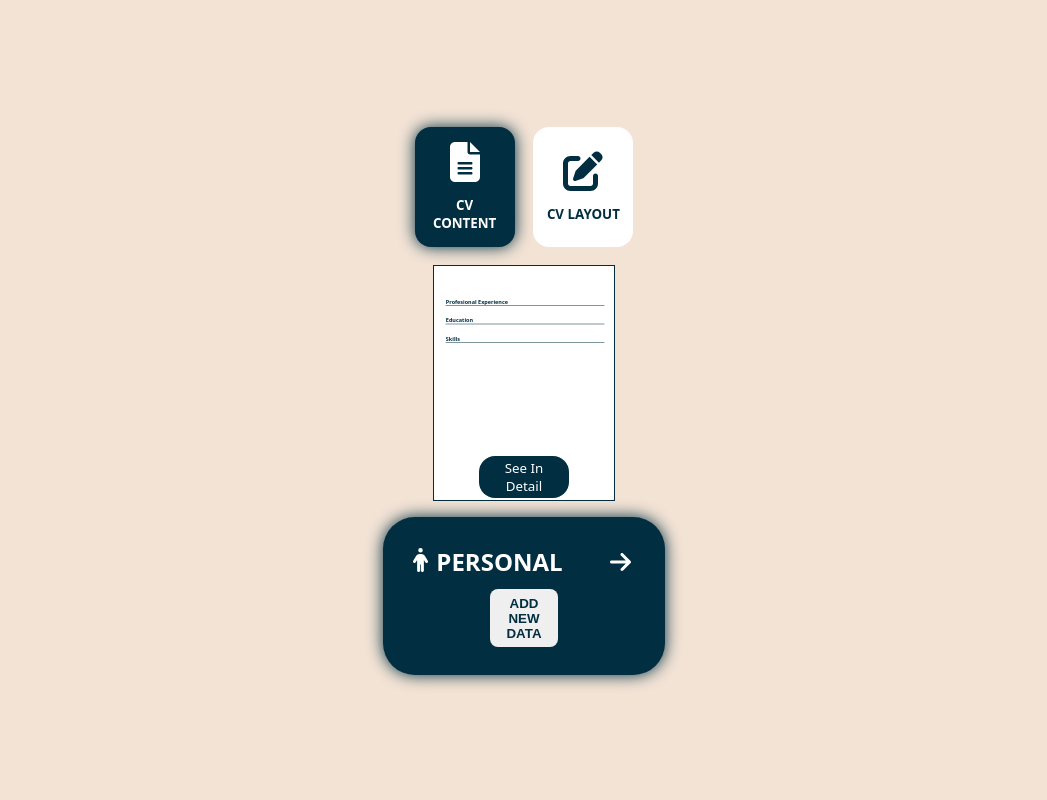
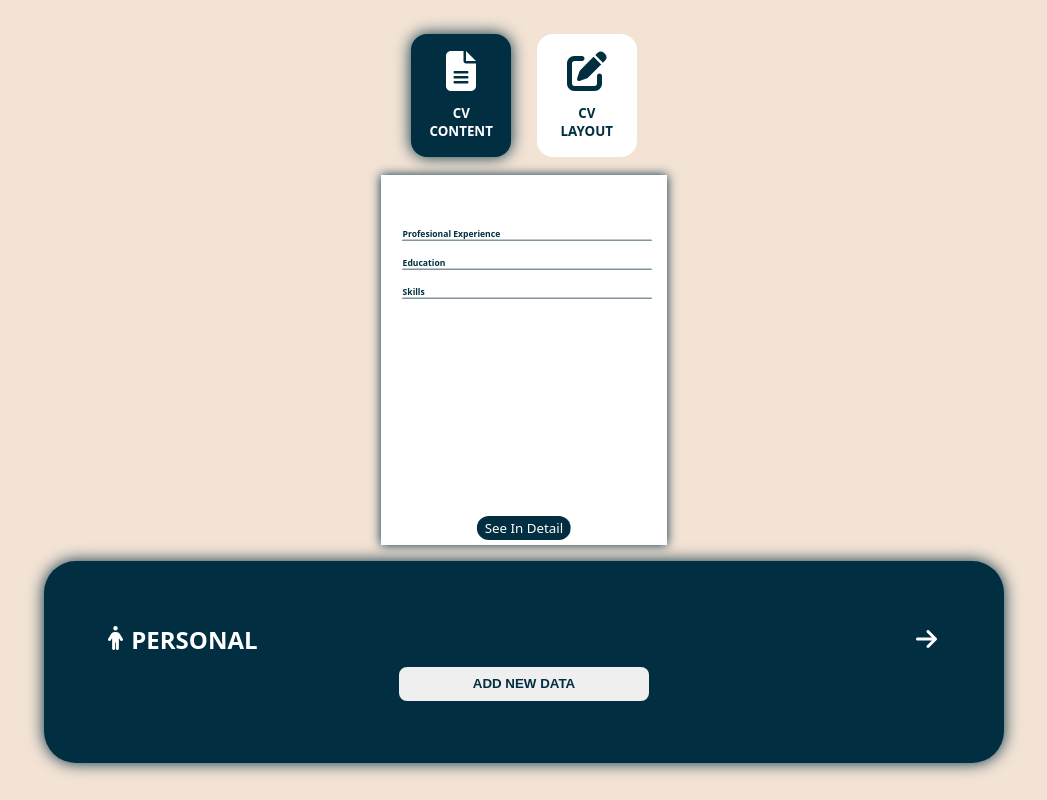
Before and after one commit to DavedCV/cv-project-react, a React (Vite) app: page / in a window 1280 px wide. Shown: the whole page, without its empty margins (116-1163 px from the left). Built offline with nearby package versions, Linux system fonts and the light colour scheme.

Commit message:
Layout size and positioning details

```diff
--- a/src/components/DetailsSection/EntryData.jsx
+++ b/src/components/DetailsSection/EntryData.jsx
@@ -6,7 +6,7 @@ export default function EntryData({ data, removeData, editData }) {
     <div className="entry-data">
       <div className="data-wrapper">
         {Object.entries(data)
-          .filter((info) => info[0] != "id")
+          .filter((info) => info[0] != "id" && info[0] != "personal statement")
           .map((info) => (
             // eslint-disable-next-line react/jsx-key
             <div>
--- a/src/styles/App.css
+++ b/src/styles/App.css
@@ -22,12 +22,15 @@ body {
   width: 100vw;
   height: 100vh;
 
+  overflow-x: hidden;
+
   font-family: var(--font);
 }
 
 .main {
   max-width: 80%;
   margin: 0 auto;
+  max-height: 80%;
 
   padding: 2rem;
 
@@ -42,15 +45,6 @@ body {
 
 .main *:is(:focus, :focus-visible) {
   border-color: var(--secondary);
-}
-
-#root {
-  display: flex;
-  justify-content: center;
-  align-items: center;
-
-  height: 100%;
-  width: 100%;
 }
 
 /* -----------------------------------------------------------------------------
@@ -218,7 +212,7 @@ body {
   text-align: center;
   gap: 0.5rem;
 
-  overflow: scroll;
+  overflow-x: auto;
 }
 
 .entry-data>.data-wrapper>div {
@@ -319,7 +313,8 @@ body {
   width: clamp(180px, 60%, 280px);
 
   background-color: white;
-  border: 1px solid var(--primary);
+  border: 3px solid transparent;
+  box-shadow: 0 0 10px var(--primary);
 
   position: relative;
 
@@ -447,5 +442,5 @@ body {
   max-height: 80%;
 
   overflow-y: auto;
-  overflow-x: scroll;
+  overflow-x: auto;
 }
```
